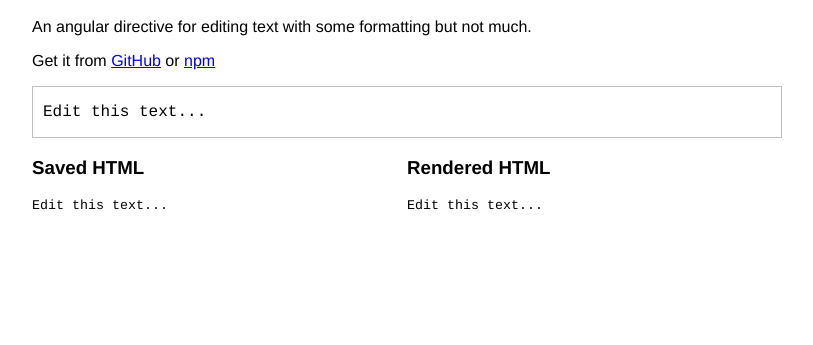
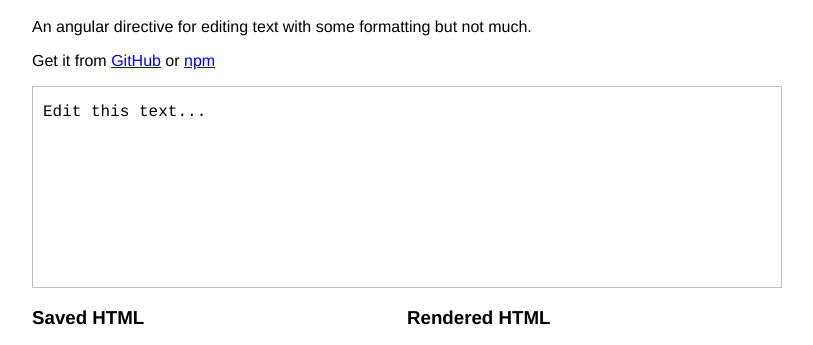
Before and after one commit to tqc/angular-plainish-text, a website: page demo/index.html in a window 1280 px wide. Shown: the part 48-393 px from the top of the page, without its empty margins (233-1046 px from the left). Drawn offline with nearby package versions, Linux system fonts and the light colour scheme; files that its build step writes are made by us from their sources; files whose address does not match are found by name.

Commit message:
remove comments from pasted html

```diff
--- a/demo/index.scss
+++ b/demo/index.scss
@@ -13,6 +13,7 @@ body {
     border: 1px solid silver;
     font-family: Courier;
     padding: 0 10px;
+    min-height: 200px;
 }
 
 .row {
@@ -23,8 +24,10 @@ body {
     min-width: 375px;
     flex-grow: 1;
     > div {
+        overflow-x:hidden;
         margin-right: 10px;
         font-size: 10pt;
         font-family: Courier;
+        min-height: 200px;
     }
 }
--- a/package.json
+++ b/package.json
@@ -1,6 +1,6 @@
 {
   "name": "plainishtext",
-  "version": "1.0.6",
+  "version": "1.0.7",
   "description": "An angular directive for editing text with some formatting but not much.",
   "repository": {
     "url": "http://github.com/tqc/plainish-text"
--- a/src/index.js
+++ b/src/index.js
@@ -218,6 +218,9 @@ export default {
                         if (this.nodeType === 1) {
                             rem(this);
                         }
+                        else if (this.nodeType == 8) {
+                            $(this).remove();
+                        }
                     });
 
                     if (!$root.is(options.allowedTags)) {
@@ -248,6 +251,8 @@ export default {
                         var stripper = $(html);
                         rem(stripper);
                         html = stripper.html();
+                        console.log("inserting");
+                        console.log(html);
                         document.execCommand("insertHtml", false, html);
                     } else {
                         var text = e.clipboardData.getData('text/plain');
```
Also changed, not shown: dist/plainish-text.js.
